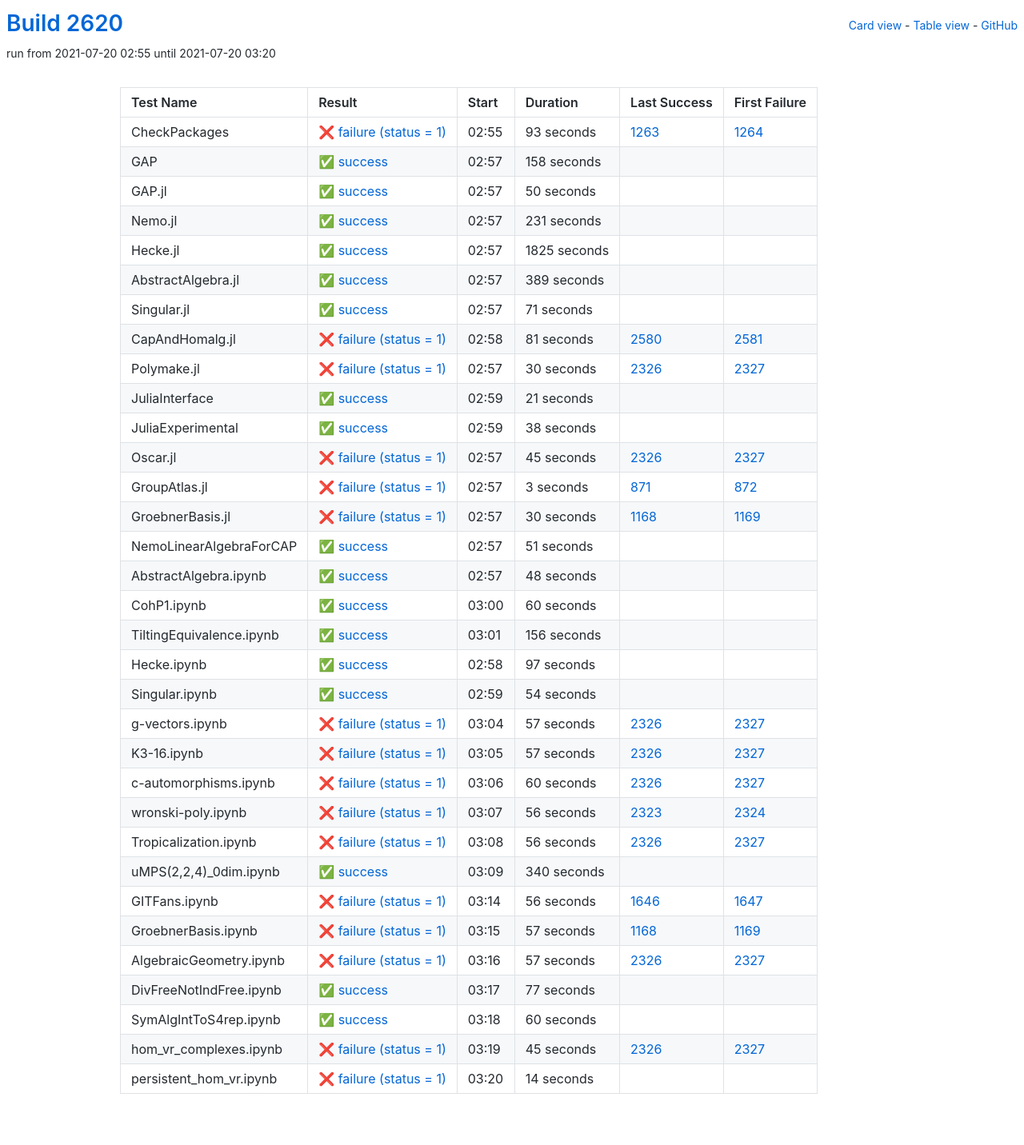
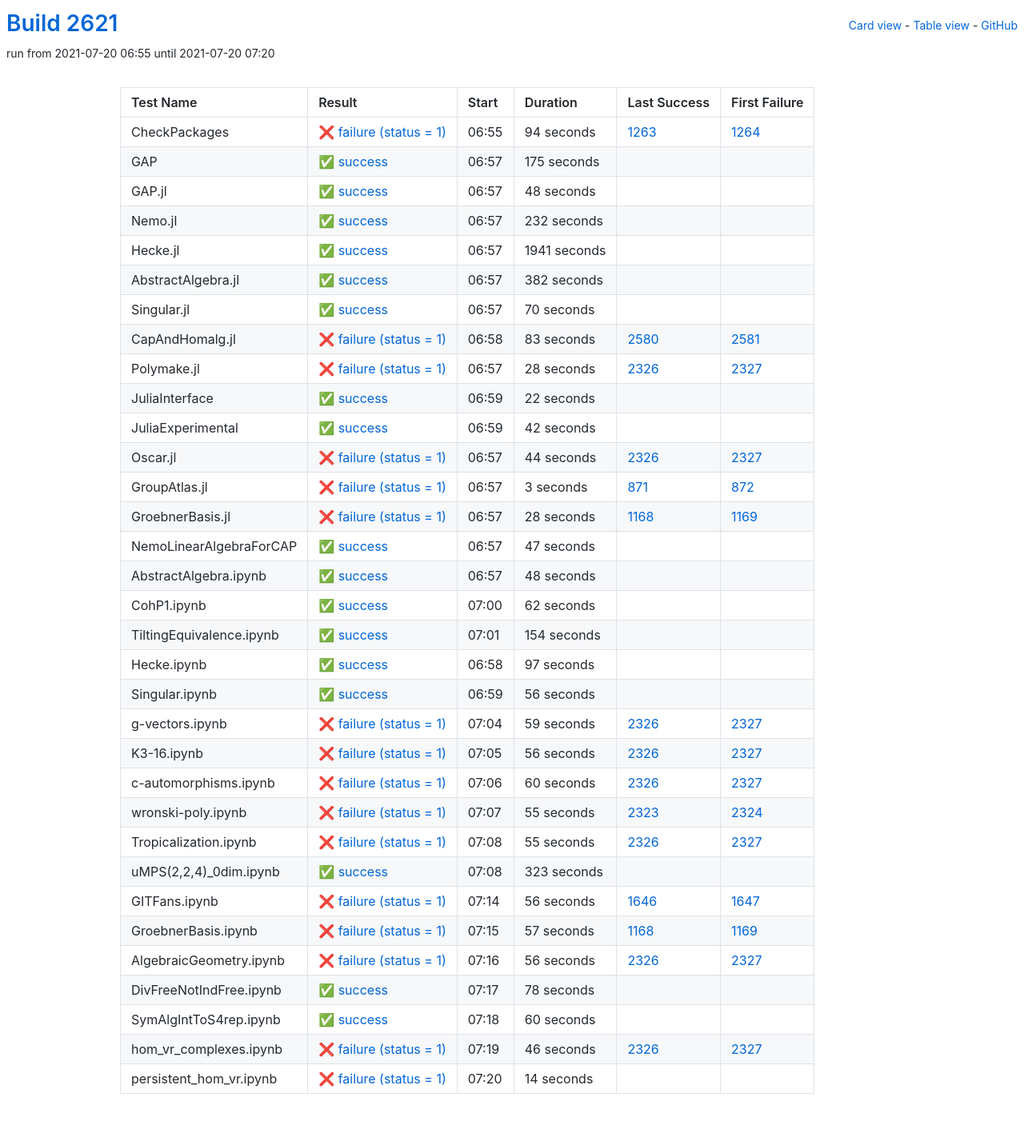
Before and after one commit to oscar-system/oscar-ci-status-stable, a Jekyll site: the page built from table.html, in a window 1280 px wide. Shown: the whole page at 80% size. Built offline with Jekyll 4.4.1, drawn with Linux system fonts in a browser that asks for light colours.

Commit message:
Build #2621

```diff
--- a/_data/ci.yml
+++ b/_data/ci.yml
@@ -1,6 +1,6 @@
 ---
-build: 2620
-build_url: https://oscarci.mathematik.uni-kl.de/job/oscar-stable/2620/
+build: 2621
+build_url: https://oscarci.mathematik.uni-kl.de/job/oscar-stable/2621/
 job: oscar-stable
 organization: oscar-system
 repo: oscar-ci-status-stable
@@ -8,152 +8,152 @@ repourl: https://github.com/oscar-system/oscar-ci-status-stable
 tests:
 - name: CheckPackages
   id: checkpackages
-  log: https://oscarci.mathematik.uni-kl.de/job/oscar-stable/2620/artifact/logs/build-2620/CheckPackages.log
-  start: 2021-07-20 02:55
+  log: https://oscarci.mathematik.uni-kl.de/job/oscar-stable/2621/artifact/logs/build-2621/CheckPackages.log
+  start: 2021-07-20 06:55
   success: false
   exitcode: 1
   status: failure
-  duration: 93
+  duration: 94
   last_success: 1263
   last_success_url: https://oscarci.mathematik.uni-kl.de/job/oscar-stable/1263/
   first_failure: 1264
   first_failure_url: https://oscarci.mathematik.uni-kl.de/job/oscar-stable/1264/
 - name: GAP
   id: gap
-  log: https://oscarci.mathematik.uni-kl.de/job/oscar-stable/2620/artifact/logs/build-2620/GAP.log
-  start: 2021-07-20 02:57
+  log: https://oscarci.mathematik.uni-kl.de/job/oscar-stable/2621/artifact/logs/build-2621/GAP.log
+  start: 2021-07-20 06:57
   success: true
   exitcode: 0
   status: success
-  duration: 158
+  duration: 175
   last_success: false
   last_success_url:
   first_failure: false
   first_failure_url:
 - name: GAP.jl
   id: gap-jl
-  log: https://oscarci.mathematik.uni-kl.de/job/oscar-stable/2620/artifact/logs/build-2620/GAP.jl.log
-  start: 2021-07-20 02:57
+  log: https://oscarci.mathematik.uni-kl.de/job/oscar-stable/2621/artifact/logs/build-2621/GAP.jl.log
+  start: 2021-07-20 06:57
   success: true
   exitcode: 0
   status: success
-  duration: 50
+  duration: 48
   last_success: false
   last_success_url:
   first_failure: false
   first_failure_url:
 - name: Nemo.jl
   id: nemo-jl
-  log: https://oscarci.mathematik.uni-kl.de/job/oscar-stable/2620/artifact/logs/build-2620/Nemo.jl.log
-  start: 2021-07-20 02:57
+  log: https://oscarci.mathematik.uni-kl.de/job/oscar-stable/2621/artifact/logs/build-2621/Nemo.jl.log
+  start: 2021-07-20 06:57
   success: true
   exitcode: 0
   status: success
-  duration: 231
+  duration: 232
   last_success: false
   last_success_url:
   first_failure: false
   first_failure_url:
 - name: Hecke.jl
   id: hecke-jl
-  log: https://oscarci.mathematik.uni-kl.de/job/oscar-stable/2620/artifact/logs/build-2620/Hecke.jl.log
-  start: 2021-07-20 02:57
+  log: https://oscarci.mathematik.uni-kl.de/job/oscar-stable/2621/artifact/logs/build-2621/Hecke.jl.log
+  start: 2021-07-20 06:57
   success: true
   exitcode: 0
   status: success
-  duration: 1825
+  duration: 1941
   last_success: false
   last_success_url:
   first_failure: false
   first_failure_url:
 - name: AbstractAlgebra.jl
   id: abstractalgebra-jl
-  log: https://oscarci.mathematik.uni-kl.de/job/oscar-stable/2620/artifact/logs/build-2620/AbstractAlgebra.jl.log
-  start: 2021-07-20 02:57
+  log: https://oscarci.mathematik.uni-kl.de/job/oscar-stable/2621/artifact/logs/build-2621/AbstractAlgebra.jl.log
+  start: 2021-07-20 06:57
   success: true
   exitcode: 0
   status: success
-  duration: 389
+  duration: 382
   last_success: false
   last_success_url:
   first_failure: false
   first_failure_url:
 - name: Singular.jl
   id: singular-jl
-  log: https://oscarci.mathematik.uni-kl.de/job/oscar-stable/2620/artifact/logs/build-2620/Singular.jl.log
-  start: 2021-07-20 02:57
+  log: https://oscarci.mathematik.uni-kl.de/job/oscar-stable/2621/artifact/logs/build-2621/Singular.jl.log
+  start: 2021-07-20 06:57
   success: true
   exitcode: 0
   status: success
-  duration: 71
+  duration: 70
   last_success: false
   last_success_url:
   first_failure: false
   first_failure_url:
 - name: CapAndHomalg.jl
   id: capandhomalg-jl
-  log: https://oscarci.mathematik.uni-kl.de/job/oscar-stable/2620/artifact/logs/build-2620/CapAndHomalg.jl.log
-  start: 2021-07-20 02:58
+  log: https://oscarci.mathematik.uni-kl.de/job/oscar-stable/2621/artifact/logs/build-2621/CapAndHomalg.jl.log
+  start: 2021-07-20 06:58
   success: false
   exitcode: 1
   status: failure
-  duration: 81
+  duration: 83
   last_success: 2580
   last_success_url: https://oscarci.mathematik.uni-kl.de/job/oscar-stable/2580/
   first_failure: 2581
   first_failure_url: https://oscarci.mathematik.uni-kl.de/job/oscar-stable/2581/
 - name: Polymake.jl
   id: polymake-jl
-  log: https://oscarci.mathematik.uni-kl.de/job/oscar-stable/2620/artifact/logs/build-2620/Polymake.jl.log
-  start: 2021-07-20 02:57
+  log: https://oscarci.mathematik.uni-kl.de/job/oscar-stable/2621/artifact/logs/build-2621/Polymake.jl.log
+  start: 2021-07-20 06:57
   success: false
   exitcode: 1
   status: failure
-  duration: 30
+  duration: 28
   last_success: 2326
   last_success_url: https://oscarci.mathematik.uni-kl.de/job/oscar-stable/2326/
   first_failure: 2327
   first_failure_url: https://oscarci.mathematik.uni-kl.de/job/oscar-stable/2327/
 - name: JuliaInterface
   id: juliainterface
-  log: https://oscarci.mathematik.uni-kl.de/job/oscar-stable/2620/artifact/logs/build-2620/JuliaInterface.log
-  start: 2021-07-20 02:59
+  log: https://oscarci.mathematik.uni-kl.de/job/oscar-stable/2621/artifact/logs/build-2621/JuliaInterface.log
+  start: 2021-07-20 06:59
   success: true
   exitcode: 0
   status: success
-  duration: 21
+  duration: 22
   last_success: false
   last_success_url:
   first_failure: false
   first_failure_url:
 - name: JuliaExperimental
   id: juliaexperimental
-  log: https://oscarci.mathematik.uni-kl.de/job/oscar-stable/2620/artifact/logs/build-2620/JuliaExperimental.log
-  start: 2021-07-20 02:59
+  log: https://oscarci.mathematik.uni-kl.de/job/oscar-stable/2621/artifact/logs/build-2621/JuliaExperimental.log
+  start: 2021-07-20 06:59
   success: true
   exitcode: 0
   status: success
-  duration: 38
+  duration: 42
   last_success: false
   last_success_url:
   first_failure: false
   first_failure_url:
 - name: Oscar.jl
   id: oscar-jl
-  log: https://oscarci.mathematik.uni-kl.de/job/oscar-stable/2620/artifact/logs/build-2620/Oscar.jl.log
-  start: 2021-07-20 02:57
+  log: https://oscarci.mathematik.uni-kl.de/job/oscar-stable/2621/artifact/logs/build-2621/Oscar.jl.log
+  start: 2021-07-20 06:57
   success: false
   exitcode: 1
   status: failure
-  duration: 45
+  duration: 44
   last_success: 2326
   last_success_url: https://oscarci.mathematik.uni-kl.de/job/oscar-stable/2326/
   first_failure: 2327
   first_failure_url: https://oscarci.mathematik.uni-kl.de/job/oscar-stable/2327/
 - name: GroupAtlas.jl
   id: groupatlas-jl
-  log: https://oscarci.mathematik.uni-kl.de/job/oscar-stable/2620/artifact/logs/build-2620/GroupAtlas.jl.log
-  start: 2021-07-20 02:57
+  log: https://oscarci.mathematik.uni-kl.de/job/oscar-stable/2621/artifact/logs/build-2621/GroupAtlas.jl.log
+  start: 2021-07-20 06:57
   success: false
   exitcode: 1
   status: failure
@@ -164,32 +164,32 @@ tests:
   first_failure_url: https://oscarci.mathematik.uni-kl.de/job/oscar-stable/872/
 - name: GroebnerBasis.jl
   id: groebnerbasis-jl
-  log: https://oscarci.mathematik.uni-kl.de/job/oscar-stable/2620/artifact/logs/build-2620/GroebnerBasis.jl.log
-  start: 2021-07-20 02:57
+  log: https://oscarci.mathematik.uni-kl.de/job/oscar-stable/2621/artifact/logs/build-2621/GroebnerBasis.jl.log
+  start: 2021-07-20 06:57
   success: false
   exitcode: 1
   status: failure
-  duration: 30
+  duration: 28
   last_success: 1168
   last_success_url: https://oscarci.mathematik.uni-kl.de/job/oscar-stable/1168/
   first_failure: 1169
   first_failure_url: https://oscarci.mathematik.uni-kl.de/job/oscar-stable/1169/
 - name: NemoLinearAlgebraForCAP
   id: nemolinearalgebraforcap
-  log: https://oscarci.mathematik.uni-kl.de/job/oscar-stable/2620/artifact/logs/build-2620/NemoLinearAlgebraForCAP.log
-  start: 2021-07-20 02:57
+  log: https://oscarci.mathematik.uni-kl.de/job/oscar-stable/2621/artifact/logs/build-2621/NemoLinearAlgebraForCAP.log
+  start: 2021-07-20 06:57
   success: true
   exitcode: 0
   status: success
-  duration: 51
+  duration: 47
   last_success: false
   last_success_url:
   first_failure: false
   first_failure_url:
 - name: AbstractAlgebra.ipynb
   id: abstractalgebra-ipynb
-  log: https://oscarci.mathematik.uni-kl.de/job/oscar-stable/2620/artifact/logs/build-2620/AbstractAlgebra.ipynb.log
-  start: 2021-07-20 02:57
+  log: https://oscarci.mathematik.uni-kl.de/job/oscar-stable/2621/artifact/logs/build-2621/AbstractAlgebra.ipynb.log
+  start: 2021-07-20 06:57
   success: true
   exitcode: 0
   status: success
@@ -200,32 +200,32 @@ tests:
   first_failure_url:
 - name: CohP1.ipynb
   id: cohp1-ipynb
-  log: https://oscarci.mathematik.uni-kl.de/job/oscar-stable/2620/artifact/logs/build-2620/CohP1.ipynb.log
-  start: 2021-07-20 03:00
+  log: https://oscarci.mathematik.uni-kl.de/job/oscar-stable/2621/artifact/logs/build-2621/CohP1.ipynb.log
+  start: 2021-07-20 07:00
   success: true
   exitcode: 0
   status: success
-  duration: 60
+  duration: 62
   last_success: false
   last_success_url:
   first_failure: false
   first_failure_url:
 - name: TiltingEquivalence.ipynb
   id: tiltingequivalence-ipynb
-  log: https://oscarci.mathematik.uni-kl.de/job/oscar-stable/2620/artifact/logs/build-2620/TiltingEquivalence.ipynb.log
-  start: 2021-07-20 03:01
+  log: https://oscarci.mathematik.uni-kl.de/job/oscar-stable/2621/artifact/logs/build-2621/TiltingEquivalence.ipynb.log
+  start: 2021-07-20 07:01
   success: true
   exitcode: 0
   status: success
-  duration: 156
+  duration: 154
   last_success: false
   last_success_url:
   first_failure: false
   first_failure_url:
 - name: Hecke.ipynb
   id: hecke-ipynb
-  log: https://oscarci.mathematik.uni-kl.de/job/oscar-stable/2620/artifact/logs/build-2620/Hecke.ipynb.log
-  start: 2021-07-20 02:58
+  log: https://oscarci.mathematik.uni-kl.de/job/oscar-stable/2621/artifact/logs/build-2621/Hecke.ipynb.log
+  start: 2021-07-20 06:58
   success: true
   exitcode: 0
   status: success
@@ -236,44 +236,44 @@ tests:
   first_failure_url:
 - name: Singular.ipynb
   id: singular-ipynb
-  log: https://oscarci.mathematik.uni-kl.de/job/oscar-stable/2620/artifact/logs/build-2620/Singular.ipynb.log
-  start: 2021-07-20 02:59
+  log: https://oscarci.mathematik.uni-kl.de/job/oscar-stable/2621/artifact/logs/build-2621/Singular.ipynb.log
+  start: 2021-07-20 06:59
   success: true
   exitcode: 0
   status: success
-  duration: 54
+  duration: 56
   last_success: false
   last_success_url:
   first_failure: false
   first_failure_url:
 - name: g-vectors.ipynb
   id: g-vectors-ipynb
-  log: https://oscarci.mathematik.uni-kl.de/job/oscar-stable/2620/artifact/logs/build-2620/g-vectors.ipynb.log
-  start: 2021-07-20 03:04
+  log: https://oscarci.mathematik.uni-kl.de/job/oscar-stable/2621/artifact/logs/build-2621/g-vectors.ipynb.log
+  start: 2021-07-20 07:04
   success: false
   exitcode: 1
   status: failure
-  duration: 57
+  duration: 59
   last_success: 2326
   last_success_url: https://oscarci.mathematik.uni-kl.de/job/oscar-stable/2326/
   first_failure: 2327
   first_failure_url: https://oscarci.mathematik.uni-kl.de/job/oscar-stable/2327/
 - name: K3-16.ipynb
   id: k3-16-ipynb
-  log: https://oscarci.mathematik.uni-kl.de/job/oscar-stable/2620/artifact/logs/build-2620/K3-16.ipynb.log
-  start: 2021-07-20 03:05
+  log: https://oscarci.mathematik.uni-kl.de/job/oscar-stable/2621/artifact/logs/build-2621/K3-16.ipynb.log
+  start: 2021-07-20 07:05
   success: false
   exitcode: 1
   status: failure
-  duration: 57
+  duration: 56
   last_success: 2326
   last_success_url: https://oscarci.mathematik.uni-kl.de/job/oscar-stable/2326/
   first_failure: 2327
   first_failure_url: https://oscarci.mathematik.uni-kl.de/job/oscar-stable/2327/
 - name: c-automorphisms.ipynb
   id: c-automorphisms-ipynb
-  log: https://oscarci.mathematik.uni-kl.de/job/oscar-stable/2620/artifact/logs/build-2620/c-automorphisms.ipynb.log
-  start: 2021-07-20 03:06
+  log: https://oscarci.mathematik.uni-kl.de/job/oscar-stable/2621/artifact/logs/build-2621/c-automorphisms.ipynb.log
+  start: 2021-07-20 07:06
   success: false
   exitcode: 1
   status: failure
@@ -284,44 +284,44 @@ tests:
   first_failure_url: https://oscarci.mathematik.uni-kl.de/job/oscar-stable/2327/
 - name: wronski-poly.ipynb
   id: wronski-poly-ipynb
-  log: https://oscarci.mathematik.uni-kl.de/job/oscar-stable/2620/artifact/logs/build-2620/wronski-poly.ipynb.log
-  start: 2021-07-20 03:07
+  log: https://oscarci.mathematik.uni-kl.de/job/oscar-stable/2621/artifact/logs/build-2621/wronski-poly.ipynb.log
+  start: 2021-07-20 07:07
   success: false
   exitcode: 1
   status: failure
-  duration: 56
+  duration: 55
   last_success: 2323
   last_success_url: https://oscarci.mathematik.uni-kl.de/job/oscar-stable/2323/
   first_failure: 2324
   first_failure_url: https://oscarci.mathematik.uni-kl.de/job/oscar-stable/2324/
 - name: Tropicalization.ipynb
   id: tropicalization-ipynb
-  log: https://oscarci.mathematik.uni-kl.de/job/oscar-stable/2620/artifact/logs/build-2620/Tropicalization.ipynb.log
-  start: 2021-07-20 03:08
+  log: https://oscarci.mathematik.uni-kl.de/job/oscar-stable/2621/artifact/logs/build-2621/Tropicalization.ipynb.log
+  start: 2021-07-20 07:08
   success: false
   exitcode: 1
   status: failure
-  duration: 56
+  duration: 55
   last_success: 2326
   last_success_url: https://oscarci.mathematik.uni-kl.de/job/oscar-stable/2326/
   first_failure: 2327
   first_failure_url: https://oscarci.mathematik.uni-kl.de/job/oscar-stable/2327/
 - name: uMPS(2,2,4)_0dim.ipynb
   id: umps-2-2-4-0dim-ipynb
-  log: https://oscarci.mathematik.uni-kl.de/job/oscar-stable/2620/artifact/logs/build-2620/uMPS-2-2-4-_0dim.ipynb.log
-  start: 2021-07-20 03:09
+  log: https://oscarci.mathematik.uni-kl.de/job/oscar-stable/2621/artifact/logs/build-2621/uMPS-2-2-4-_0dim.ipynb.log
+  start: 2021-07-20 07:08
   success: true
   exitcode: 0
   status: success
-  duration: 340
+  duration: 323
   last_success: false
   last_success_url:
   first_failure: false
   first_failure_url:
 - name: GITFans.ipynb
   id: gitfans-ipynb
-  log: https://oscarci.mathematik.uni-kl.de/job/oscar-stable/2620/artifact/logs/build-2620/GITFans.ipynb.log
-  start: 2021-07-20 03:14
+  log: https://oscarci.mathematik.uni-kl.de/job/oscar-stable/2621/artifact/logs/build-2621/GITFans.ipynb.log
+  start: 2021-07-20 07:14
   success: false
   exitcode: 1
   status: failure
@@ -332,8 +332,8 @@ tests:
   first_failure_url: https://oscarci.mathematik.uni-kl.de/job/oscar-stable/1647/
 - name: GroebnerBasis.ipynb
   id: groebnerbasis-ipynb
-  log: https://oscarci.mathematik.uni-kl.de/job/oscar-stable/2620/artifact/logs/build-2620/GroebnerBasis.ipynb.log
-  start: 2021-07-20 03:15
+  log: https://oscarci.mathematik.uni-kl.de/job/oscar-stable/2621/artifact/logs/build-2621/GroebnerBasis.ipynb.log
+  start: 2021-07-20 07:15
   success: false
   exitcode: 1
   status: failure
@@ -344,32 +344,32 @@ tests:
   first_failure_url: https://oscarci.mathematik.uni-kl.de/job/oscar-stable/1169/
 - name: AlgebraicGeometry.ipynb
   id: algebraicgeometry-ipynb
-  log: https://oscarci.mathematik.uni-kl.de/job/oscar-stable/2620/artifact/logs/build-2620/AlgebraicGeometry.ipynb.log
-  start: 2021-07-20 03:16
+  log: https://oscarci.mathematik.uni-kl.de/job/oscar-stable/2621/artifact/logs/build-2621/AlgebraicGeometry.ipynb.log
+  start: 2021-07-20 07:16
   success: false
   exitcode: 1
   status: failure
-  duration: 57
+  duration: 56
   last_success: 2326
   last_success_url: https://oscarci.mathematik.uni-kl.de/job/oscar-stable/2326/
   first_failure: 2327
   first_failure_url: https://oscarci.mathematik.uni-kl.de/job/oscar-stable/2327/
 - name: DivFreeNotIndFree.ipynb
   id: divfreenotindfree-ipynb
-  log: https://oscarci.mathematik.uni-kl.de/job/oscar-stable/2620/artifact/logs/build-2620/DivFreeNotIndFree.ipynb.log
-  start: 2021-07-20 03:17
+  log: https://oscarci.mathematik.uni-kl.de/job/oscar-stable/2621/artifact/logs/build-2621/DivFreeNotIndFree.ipynb.log
+  start: 2021-07-20 07:17
   success: true
   exitcode: 0
   status: success
-  duration: 77
+  duration: 78
   last_success: false
   last_success_url:
   first_failure: false
   first_failure_url:
 - name: SymAlgIntToS4rep.ipynb
   id: symalginttos4rep-ipynb
-  log: https://oscarci.mathematik.uni-kl.de/job/oscar-stable/2620/artifact/logs/build-2620/SymAlgIntToS4rep.ipynb.log
-  start: 2021-07-20 03:18
+  log: https://oscarci.mathematik.uni-kl.de/job/oscar-stable/2621/artifact/logs/build-2621/SymAlgIntToS4rep.ipynb.log
+  start: 2021-07-20 07:18
   success: true
   exitcode: 0
   status: success
@@ -380,20 +380,20 @@ tests:
   first_failure_url:
 - name: hom_vr_complexes.ipynb
   id: hom-vr-complexes-ipynb
-  log: https://oscarci.mathematik.uni-kl.de/job/oscar-stable/2620/artifact/logs/build-2620/hom_vr_complexes.ipynb.log
-  start: 2021-07-20 03:19
+  log: https://oscarci.mathematik.uni-kl.de/job/oscar-stable/2621/artifact/logs/build-2621/hom_vr_complexes.ipynb.log
+  start: 2021-07-20 07:19
   success: false
   exitcode: 1
   status: failure
-  duration: 45
+  duration: 46
   last_success: 2326
   last_success_url: https://oscarci.mathematik.uni-kl.de/job/oscar-stable/2326/
   first_failure: 2327
   first_failure_url: https://oscarci.mathematik.uni-kl.de/job/oscar-stable/2327/
 - name: persistent_hom_vr.ipynb
   id: persistent-hom-vr-ipynb
-  log: https://oscarci.mathematik.uni-kl.de/job/oscar-stable/2620/artifact/logs/build-2620/persistent_hom_vr.ipynb.log
-  start: 2021-07-20 03:20
+  log: https://oscarci.mathematik.uni-kl.de/job/oscar-stable/2621/artifact/logs/build-2621/persistent_hom_vr.ipynb.log
+  start: 2021-07-20 07:20
   success: false
   exitcode: 1
   status: failure
```
Also changed, not shown: README.md.
